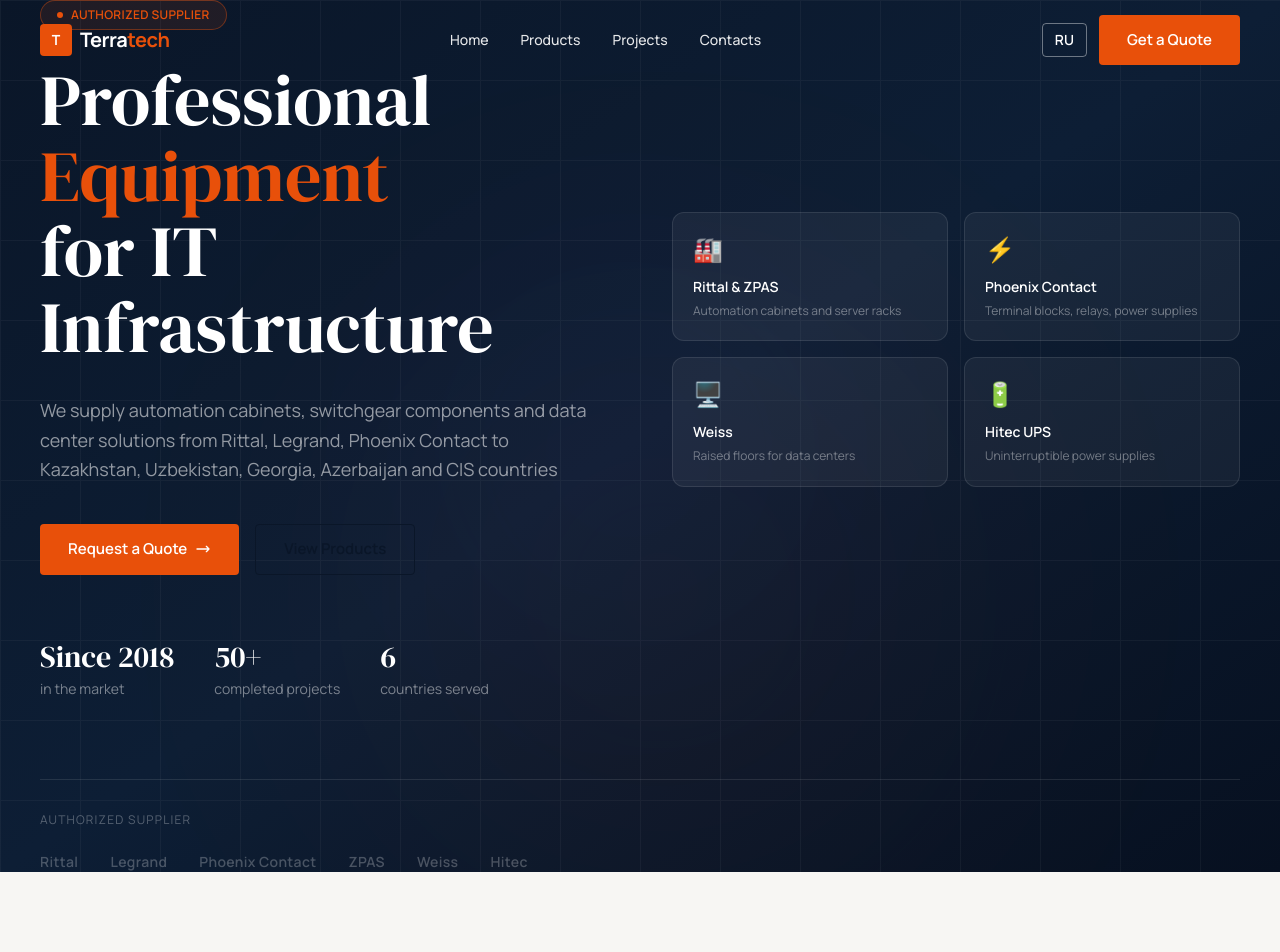
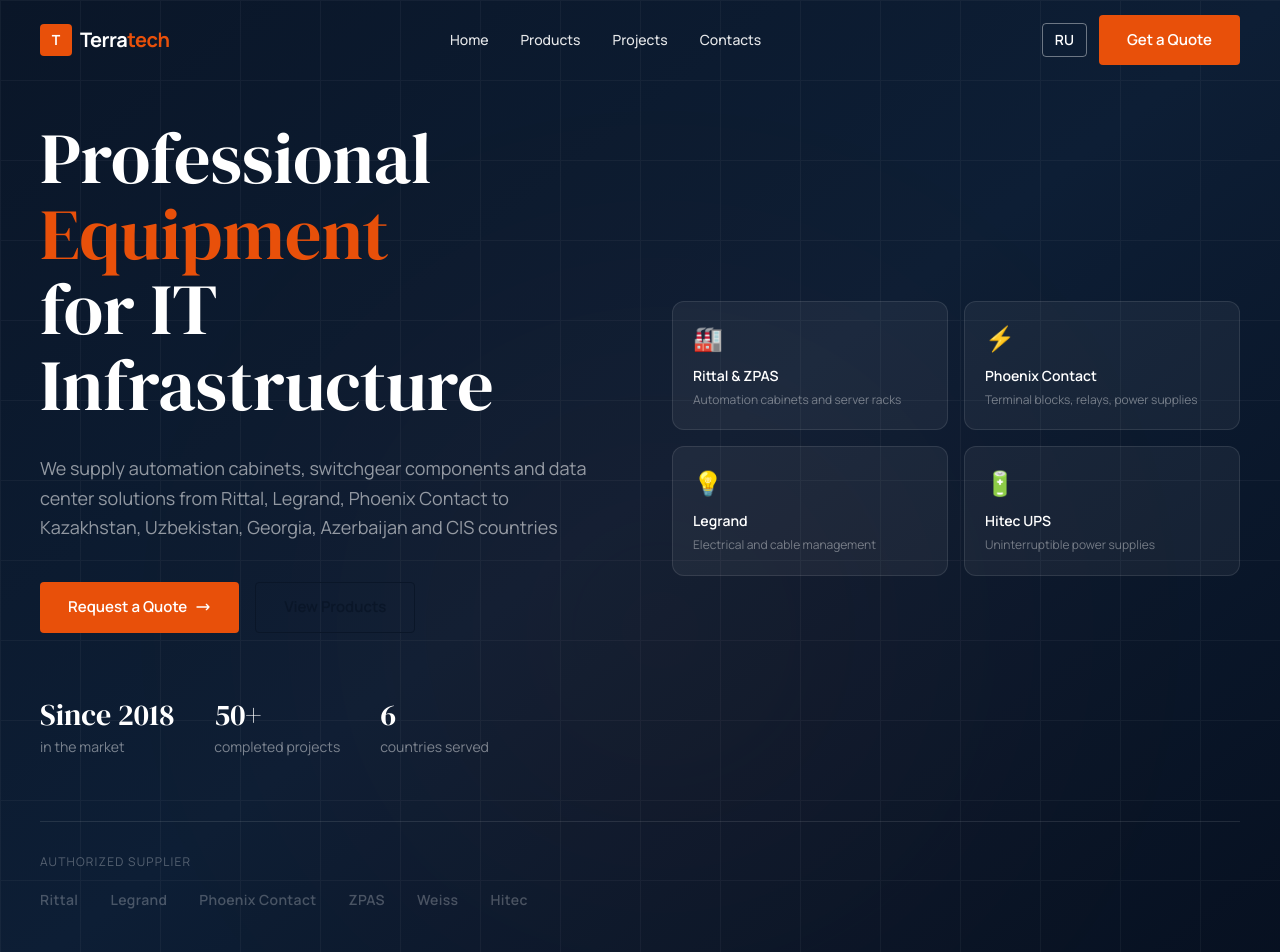
Before and after one commit to iskdenis-huyasebe/terratech-site, a Next.js app: page /en in a window 1280 px wide. Shown: the top 952 px of the page. Built offline with nearby package versions, Linux system fonts and the light colour scheme.

Commit message:
fix: hero clean layout

```diff
--- a/src/components/sections/HeroSection.tsx
+++ b/src/components/sections/HeroSection.tsx
@@ -16,20 +16,12 @@
           }}
         ></div>
         <div className="absolute top-1/3 right-1/4 w-[600px] h-[600px] bg-[#E8500A] rounded-full opacity-[0.05] blur-[150px]"></div>
-        <div className="absolute bottom-1/4 left-1/3 w-[400px] h-[400px] bg-blue-600 rounded-full opacity-[0.03] blur-[120px]"></div>
       </div>
 
-      <div className="container-main relative z-10 pt-40 pb-24">
+      <div className="container-main relative z-10" style={{paddingTop: '120px', paddingBottom: '80px'}}>
         <div className="grid grid-cols-1 lg:grid-cols-2 gap-16 items-center">
-          {/* Left — text */}
+          {/* Left */}
           <div>
-            <div className="inline-flex items-center gap-2 border border-[#E8500A]/40 bg-[#E8500A]/10 rounded-full px-4 py-1.5 mb-8">
-              <div className="w-1.5 h-1.5 bg-[#E8500A] rounded-full"></div>
-              <span className="text-[#E8500A] text-xs font-semibold tracking-wide uppercase">
-                {locale === 'ru' ? 'Официальный поставщик' : 'Authorized Supplier'}
-              </span>
-            </div>
-
             <h1 className="font-display text-5xl md:text-6xl xl:text-7xl text-white leading-[1.05] mb-8">
               {locale === 'ru' ? (
                 <>Профессиональное<br />
@@ -72,17 +64,17 @@
             </div>
           </div>
 
-          {/* Right — stats cards */}
+          {/* Right — brand cards */}
           <div className="hidden lg:grid grid-cols-2 gap-4">
             {[
-              { icon: '🏭', titleRu: 'Rittal & ZPAS', titleEn: 'Rittal & ZPAS', descRu: 'Шкафы автоматики и серверные стойки', descEn: 'Automation cabinets and server racks' },
-              { icon: '⚡', titleRu: 'Phoenix Contact', titleEn: 'Phoenix Contact', descRu: 'Клеммы, реле, блоки питания', descEn: 'Terminal blocks, relays, power supplies' },
-              { icon: '🖥️', titleRu: 'Weiss', titleEn: 'Weiss', descRu: 'Фальшполы для дата-центров', descEn: 'Raised floors for data centers' },
-              { icon: '🔋', titleRu: 'Hitec UPS', titleEn: 'Hitec UPS', descRu: 'Источники бесперебойного питания', descEn: 'Uninterruptible power supplies' },
+              { icon: '🏭', title: 'Rittal & ZPAS', descRu: 'Шкафы автоматики и серверные стойки', descEn: 'Automation cabinets and server racks' },
+              { icon: '⚡', title: 'Phoenix Contact', descRu: 'Клеммы, реле, блоки питания', descEn: 'Terminal blocks, relays, power supplies' },
+              { icon: '💡', title: 'Legrand', descRu: 'Электрика и кабельные системы', descEn: 'Electrical and cable management' },
+              { icon: '🔋', title: 'Hitec UPS', descRu: 'Источники бесперебойного питания', descEn: 'Uninterruptible power supplies' },
             ].map((card, i) => (
               <div key={i} className="bg-white/5 border border-white/10 rounded-xl p-5 hover:bg-white/8 hover:border-[#E8500A]/30 transition-all">
                 <span className="text-2xl mb-3 block">{card.icon}</span>
-                <p className="text-white font-semibold text-sm mb-1">{locale === 'ru' ? card.titleRu : card.titleEn}</p>
+                <p className="text-white font-semibold text-sm mb-1">{card.title}</p>
                 <p className="text-white/40 text-xs leading-relaxed">{locale === 'ru' ? card.descRu : card.descEn}</p>
               </div>
             ))}
@@ -90,8 +82,8 @@
         </div>
 
         {/* Brands strip */}
-        <div className="mt-20 pt-8 border-t border-white/10">
-          <p className="text-white/30 text-xs uppercase tracking-widest mb-6">
+        <div className="mt-16 pt-8 border-t border-white/10">
+          <p className="text-white/30 text-xs uppercase tracking-widest mb-5">
             {locale === 'ru' ? 'Официальный поставщик' : 'Authorized Supplier'}
           </p>
           <div className="flex flex-wrap gap-8 items-center">
```
